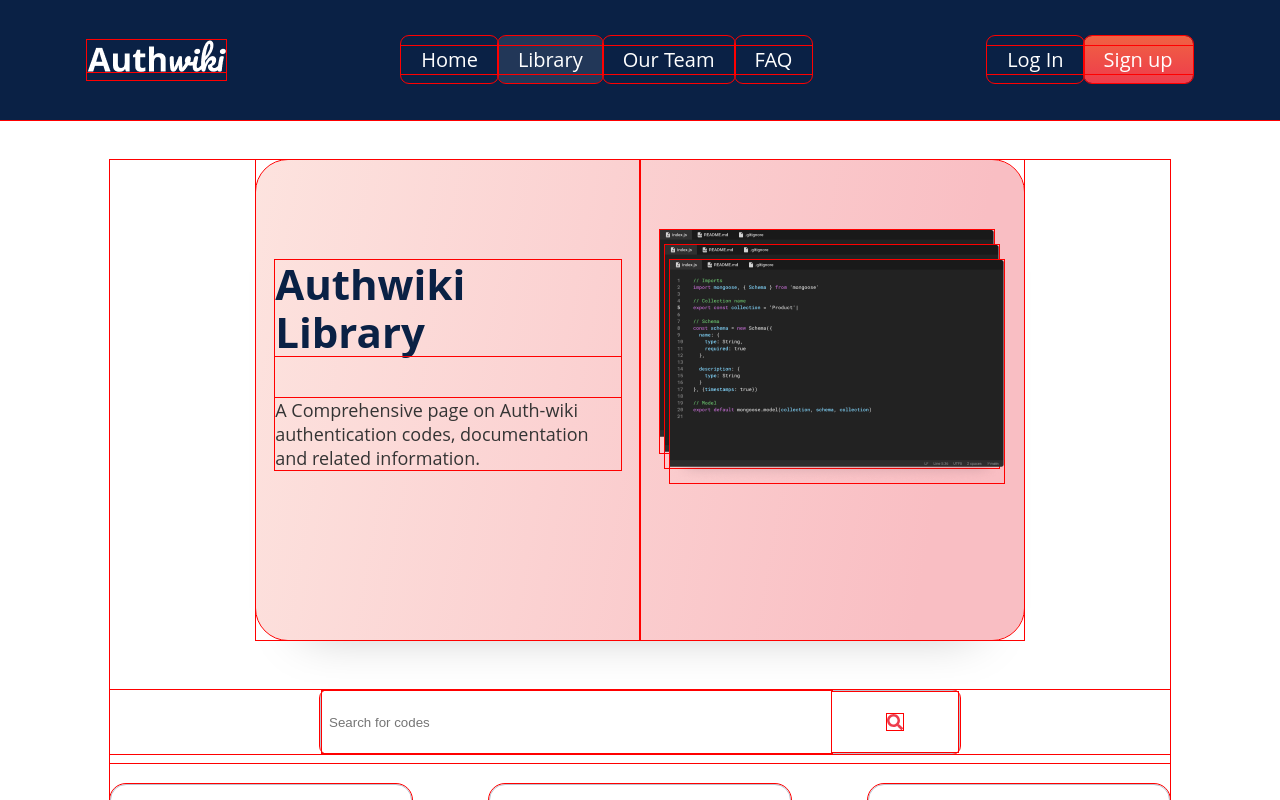
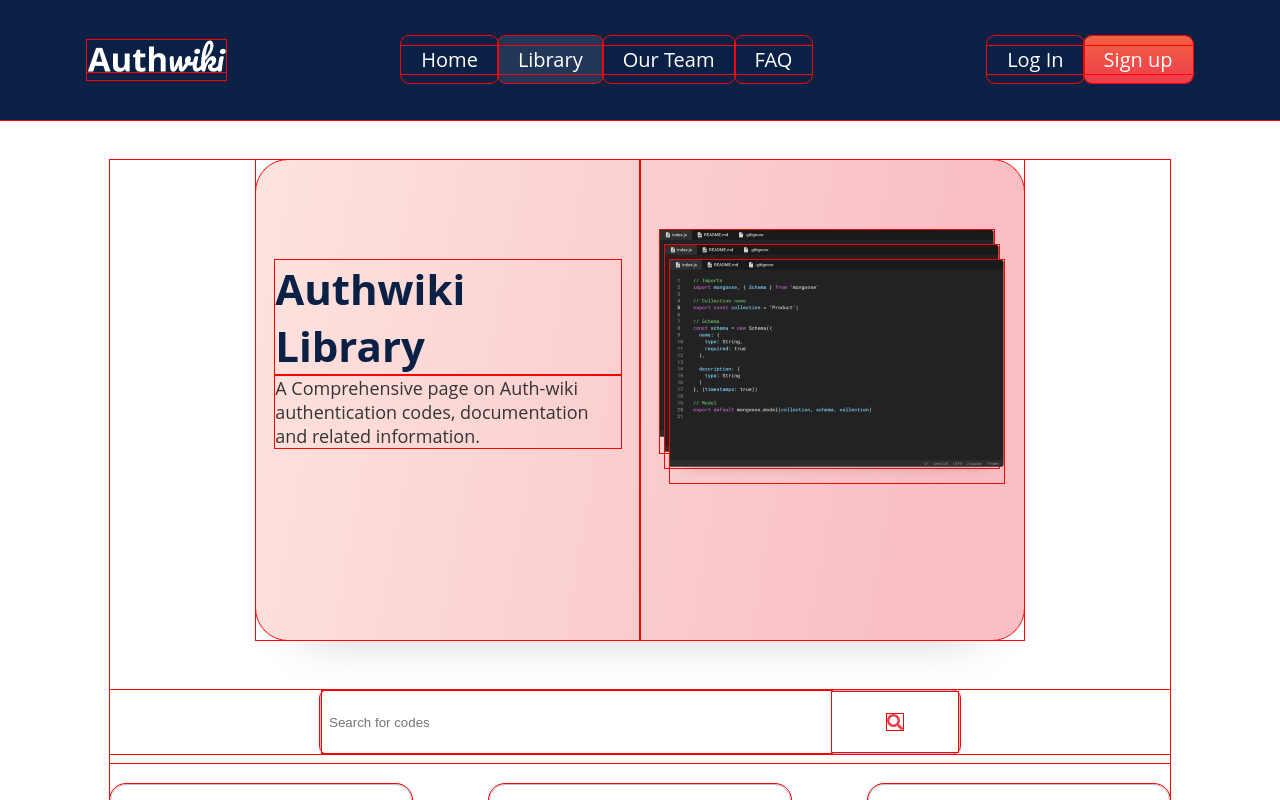
Before and after one commit to zuri-training/TeamGorilla-Auth_wiki, a React (Create React App) app in the folder FrontEnd/: page /library in a window 1280 px wide. Shown: the top 800 px of the page. Built offline with nearby package versions, Linux system fonts and the light colour scheme.

Commit message:
done with library page

```diff
--- a/FrontEnd/src/components/Footer/Footer.css
+++ b/FrontEnd/src/components/Footer/Footer.css
@@ -5,13 +5,13 @@
     height:300px;
     bottom:0px;
     left:0px;
-    /* right: 0px; */
     background-color: #0A2145;
     color: white;
     display: flex;
     flex-direction: row;
-    justify-content: center;
-    align-items: center;
+    /* justify-content: flex-start;
+    align-items: center; */
+    /* padding: 0 0px 0 60px; */
 
 }
 .footer .footer-items{
@@ -20,6 +20,7 @@
     line-height: 28px;
     height: 200px
 }
+
 .footer h1{
     font-size: 20px;
     font-weight: 700;
--- a/FrontEnd/src/pages/Library/Library.css
+++ b/FrontEnd/src/pages/Library/Library.css
@@ -48,7 +48,6 @@
     font-style: normal;
     font-weight: 700;
     font-size: 42px;
-    line-height: 48px;
     color: #0A2145;
     margin-top: 100px;
 }
@@ -58,6 +57,7 @@
     font-weight: 400;
     font-size: 18px;
     color: #343434;
+    margin-top: -40px;
 }
 
 
```
